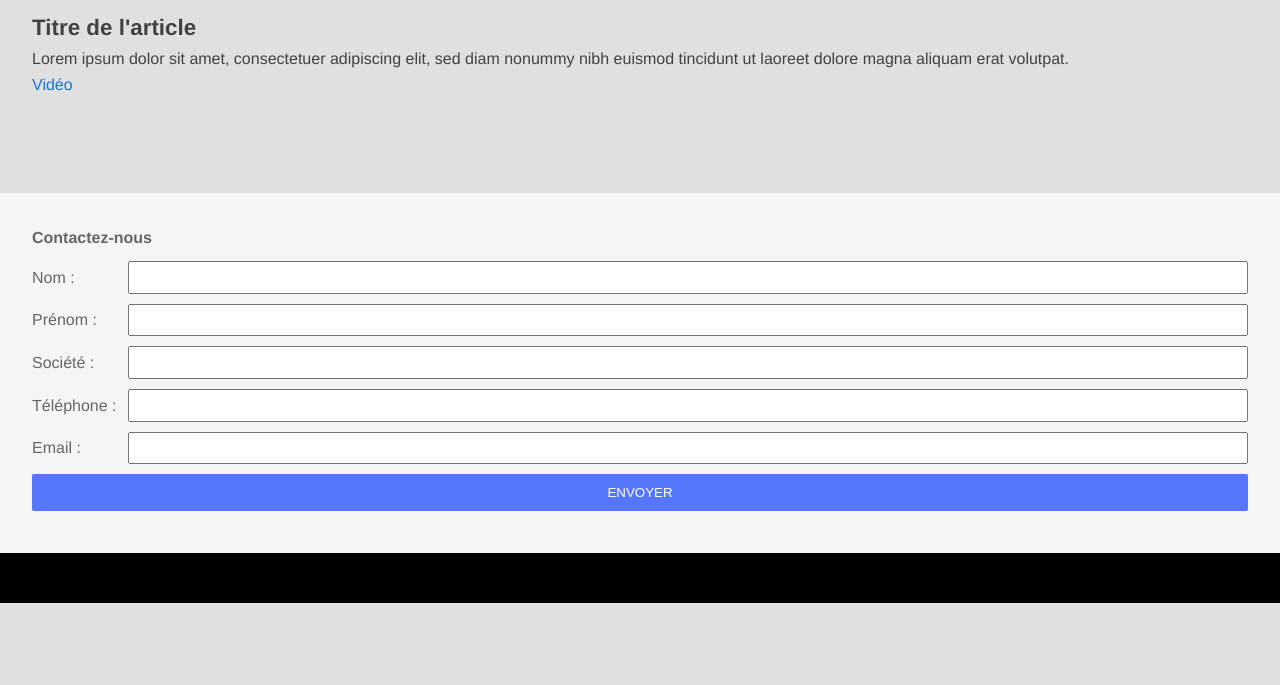
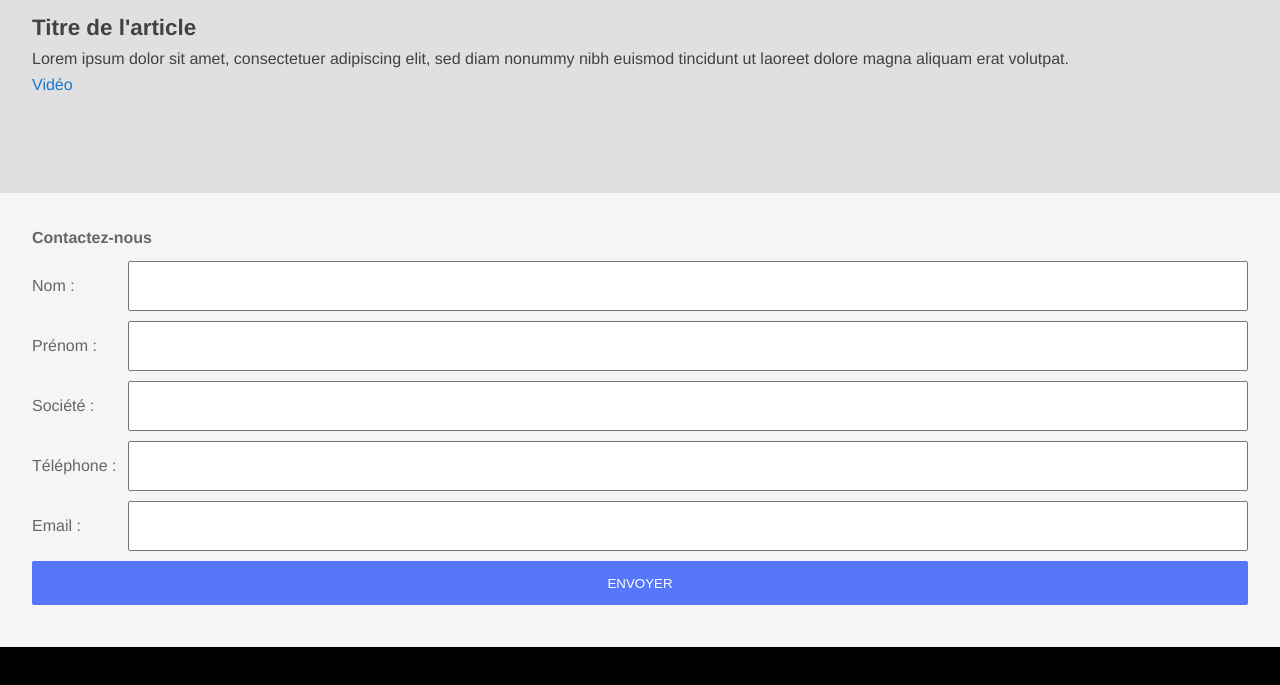
Before and after one commit to ysalamone/cssDay1, a plain HTML site: page index.html in a window 1280 px wide. Shown: the part 6742-7427 px from the top of the page. Before the commit the page ends 7345 px from the top, so only its background shows below. Drawn offline with Linux system fonts and the light colour scheme; a web font is replaced by a local one.

Commit message:
agrandissement des input

```diff
--- a/css/style.css
+++ b/css/style.css
@@ -113,7 +113,7 @@ article h1 {
 }
 
 .region-sidebar input {
-    min-height: 2em;
+    min-height: 44px;
     flex-grow: 1;
 }
 
```
